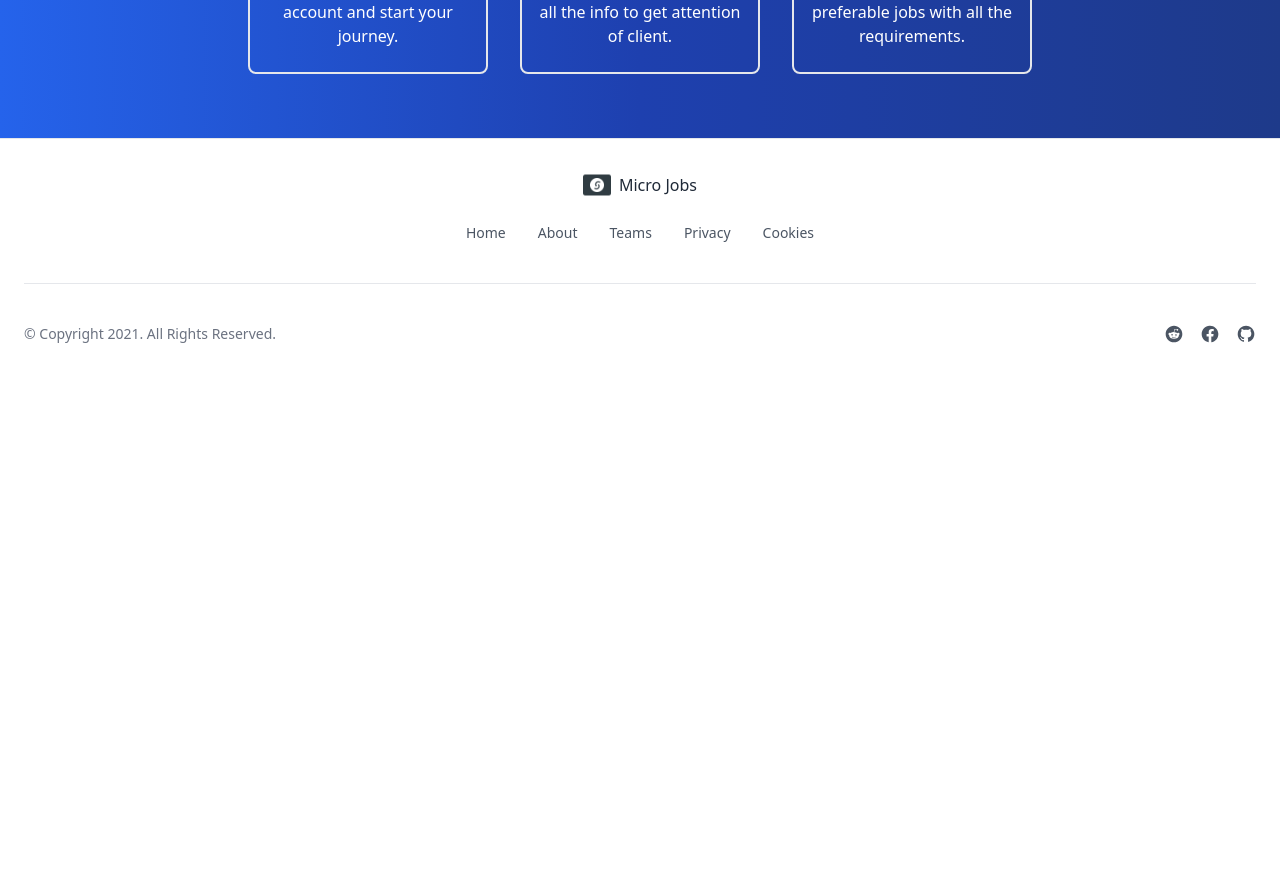
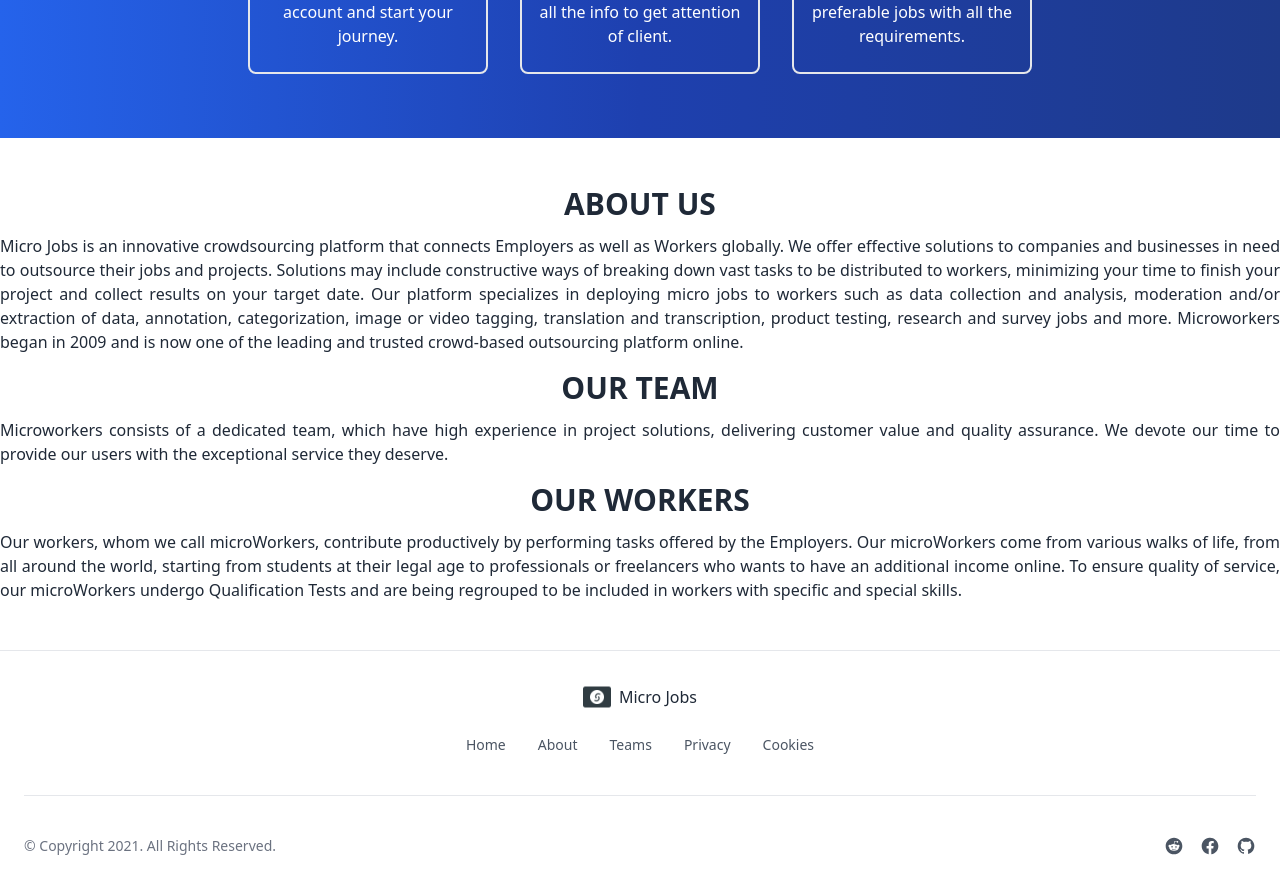
Before and after one commit to anait31/spare-job-client, a React (Vite) app: page / in a window 1280 px wide. Shown: the part 1760-2648 px from the top of the page. Before the commit the page ends 2136 px from the top, so only its background shows below. Built offline with nearby package versions, Linux system fonts and the light colour scheme; no server answers.

Commit message:
Design about us

```diff
--- /dev/null
+++ b/src/components/AboutUs.jsx
@@ -0,0 +1,26 @@
+
+const AboutUs = () => {
+    return (
+        <div className="container mx-auto py-12">
+            <div>
+                <h2 className="text-3xl text-center uppercase font-bold mb-3">About Us</h2>
+                <p className="text-justify">Micro Jobs is an innovative crowdsourcing platform that connects Employers as well as Workers globally. We offer effective solutions to companies and businesses in need to outsource their jobs and projects. Solutions may include constructive ways of breaking down vast tasks to be distributed to workers, minimizing your time to finish your project and collect results on your target date. Our platform specializes in deploying micro jobs to workers such as data collection and analysis, moderation and/or extraction of data, annotation, categorization, image or video tagging, translation and transcription, product testing, research and survey jobs and more.
+                    Microworkers began in 2009 and is now one of the leading and trusted crowd-based outsourcing platform online.</p>
+            </div>
+            <div>
+                <h2 className="text-3xl text-center uppercase font-bold mb-3 mt-4">Our Team</h2>
+                <p className="text-justify">Microworkers consists of a dedicated team, which have high experience in project solutions, delivering customer value and quality assurance. We devote our time to provide our users with the exceptional service they deserve.</p>
+            </div>
+            <div>
+                <h2 className="text-3xl text-center uppercase font-bold mb-3 mt-4">Our Workers</h2>
+                <p className="text-justify">Our workers, whom we call microWorkers, contribute productively by performing tasks offered by the Employers.
+
+                Our microWorkers come from various walks of life, from all around the world, starting from students at their legal age to professionals or freelancers who wants to have an additional income online.
+
+                To ensure quality of service, our microWorkers undergo Qualification Tests and are being regrouped to be included in workers with specific and special skills.</p>
+            </div>
+        </div>
+    );
+};
+
+export default AboutUs;
--- /dev/null
+++ b/src/pages/Api.jsx
@@ -0,0 +1,10 @@
+
+const Api = () => {
+    return (
+        <div>
+
+        </div>
+    );
+};
+
+export default Api;
--- a/src/pages/Home.jsx
+++ b/src/pages/Home.jsx
@@ -1,3 +1,4 @@
+import AboutUs from '../components/AboutUs'
 import Carousel from '../components/Carousel'
 import HowWork from '../components/HowWork'
 import WorkItea from '../components/WorkItea'
@@ -9,6 +10,7 @@ const Home = () => {
       {/* <TabCategories /> */}
       <WorkItea></WorkItea>
       <HowWork></HowWork>
+      <AboutUs></AboutUs>
     </div>
   )
 }
```
